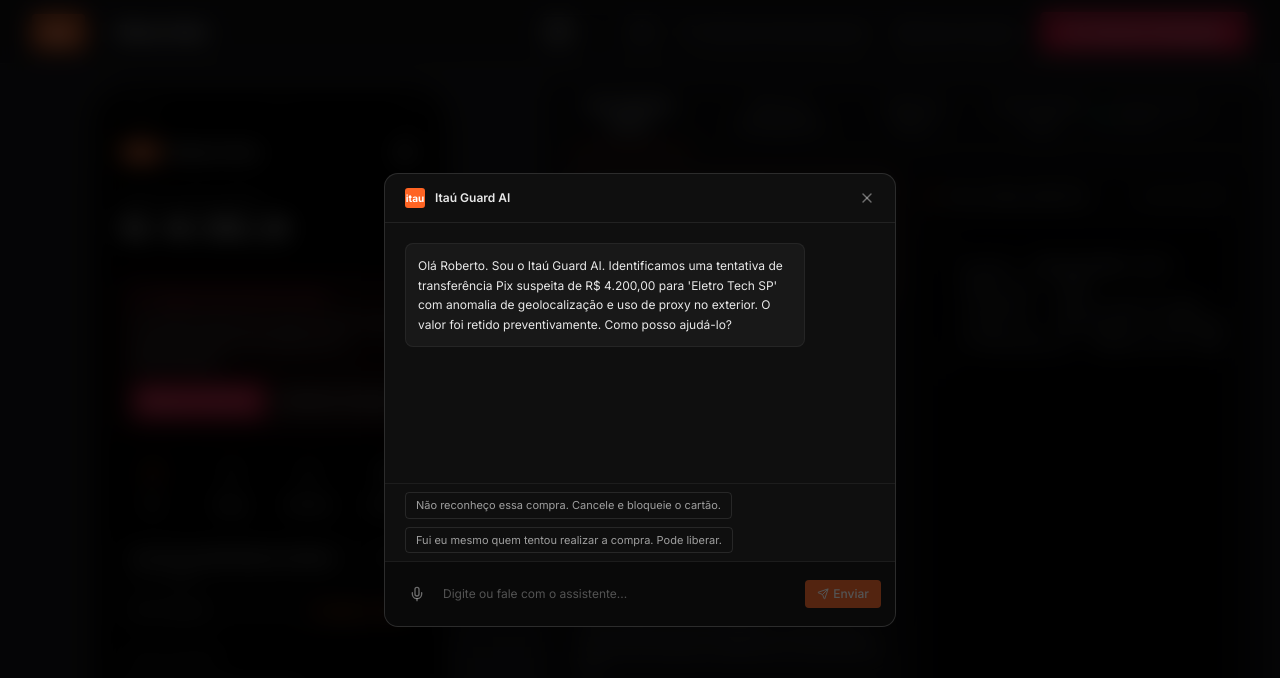
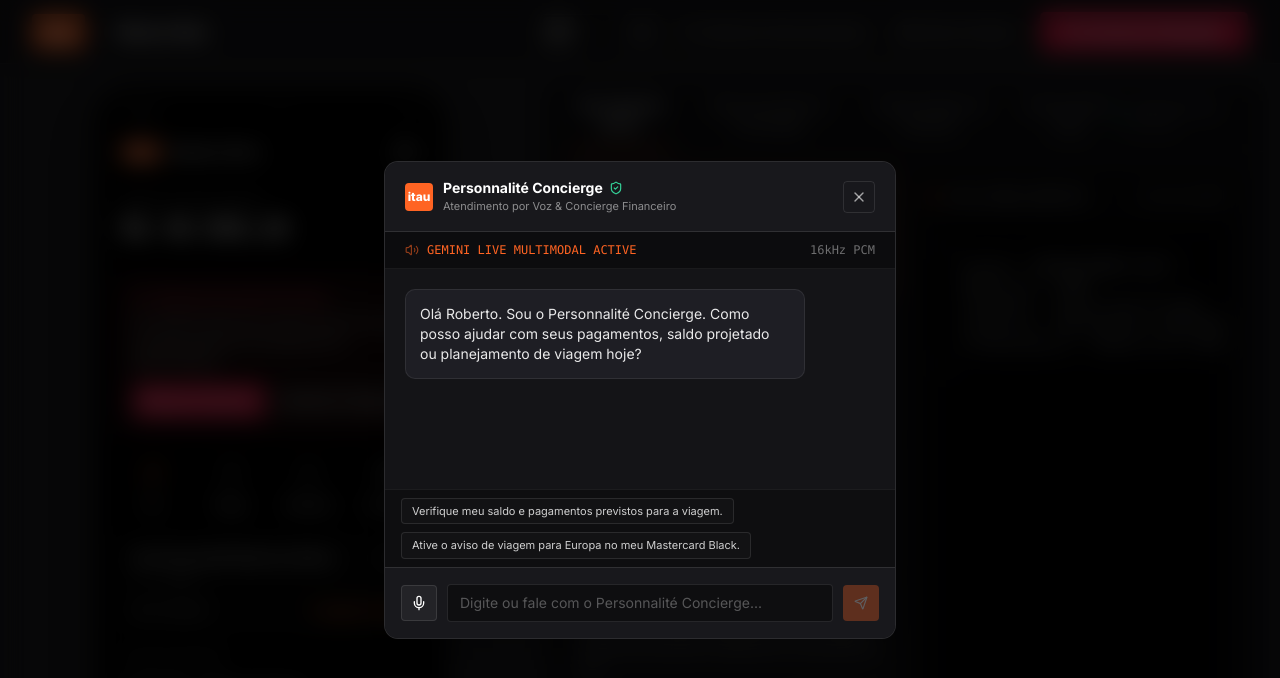
Before and after one commit to acombs121/itau-mobile-banking, a React (Vite) app in the folder frontend/: page / in a window 1280 px wide. Both pictures are taken after a click on the button 404 px from the left and 152 px from the top of the page. Shown: the top 678 px of the page. Built offline with nearby package versions, Linux system fonts and the light colour scheme.

Commit message:
Rebrand AI assistant to Personnalité Concierge across UI cockpit, modals, audio triggers, and demo script

```diff
--- a/frontend/src/App.tsx
+++ b/frontend/src/App.tsx
@@ -153,7 +153,7 @@
   const triggerNotification = (title: string, subtitle: string) => {
     const newNotif: IOSNotification = {
       id: "notif_" + Date.now(),
-      app: "Itaú Guard",
+      app: "Personnalité Concierge",
       title,
       subtitle,
       icon: "shield",
--- a/frontend/src/components/PhoneContainer.tsx
+++ b/frontend/src/components/PhoneContainer.tsx
@@ -104,7 +104,7 @@
                   ? 'bg-white/10 hover:bg-brand-orange text-white'
                   : 'bg-slate-200 hover:bg-brand-orange hover:text-white text-slate-700'
               }`}
-              title="Itaú Guard"
+              title="Personnalité Concierge"
             >
               <Mic className="w-3.5 h-3.5" />
             </button>
--- a/frontend/src/components/VoiceBankingModal.tsx
+++ b/frontend/src/components/VoiceBankingModal.tsx
@@ -1,5 +1,5 @@
 import React, { useState } from 'react';
-import { X, Mic, MicOff, Send, Loader2 } from 'lucide-react';
+import { X, Mic, Send, Volume2, ShieldCheck } from 'lucide-react';
 import { SecurityAlert } from '../types/banking';
 import { Language, translations } from '../i18n/translations';
 
@@ -8,168 +8,191 @@
   onClose: () => void;
   alertContext?: SecurityAlert | null;
   currentLang: Language;
-  onActionClick?: (action: string, targetId: string) => void;
+  onActionClick: (action: string, targetId: string) => void;
 }
 
 export const VoiceBankingModal: React.FC<VoiceBankingModalProps> = ({
   isOpen,
   onClose,
-  alertContext: _alertContext,
+  alertContext,
   currentLang,
-  onActionClick: _onActionClick
+  onActionClick
 }) => {
-  const t = translations[currentLang].modal;
-  const [isRecording, setIsRecording] = useState(false);
-  const [inputText, setInputText] = useState('');
-  const [isLoading, setIsLoading] = useState(false);
-  const [messages, setMessages] = useState<Array<{ sender: 'user' | 'agent'; text: string }>>([
+  const [messages, setMessages] = useState<Array<{ role: 'assistant' | 'user'; text: string }>>([
     {
-      sender: 'agent',
-      text: t.initialGreeting
+      role: 'assistant',
+      text: translations[currentLang].modal.initialGreeting
     }
   ]);
+  const [inputText, setInputText] = useState('');
+  const [isListening, setIsListening] = useState(false);
+  const [isProcessing, setIsProcessing] = useState(false);
 
   if (!isOpen) return null;
 
-  const handleSendMessage = async (queryToSend?: string) => {
-    const text = queryToSend || inputText;
-    if (!text.trim() || isLoading) return;
+  const t = translations[currentLang].modal;
 
-    const userMsg = text.trim();
-    setMessages(prev => [...prev, { sender: 'user', text: userMsg }]);
+  const handleSend = async () => {
+    if (!inputText.trim()) return;
+
+    const userMsg = inputText.trim();
+    setMessages(prev => [...prev, { role: 'user', text: userMsg }]);
     setInputText('');
-    setIsLoading(true);
+    setIsProcessing(true);
 
     try {
-      const response = await fetch('/api/banking/ai-assist', {
+      const response = await fetch('/api/chat', {
         method: 'POST',
         headers: { 'Content-Type': 'application/json' },
         body: JSON.stringify({
-          user_query: userMsg,
+          message: userMsg,
+          context: alertContext || null,
+          lang: currentLang
         })
       });
 
       if (response.ok) {
         const data = await response.json();
-        setMessages(prev => [...prev, { sender: 'agent', text: data.response }]);
+        setMessages(prev => [...prev, { role: 'assistant', text: data.reply }]);
       } else {
-        throw new Error('Erro');
+        setMessages(prev => [
+          ...prev,
+          {
+            role: 'assistant',
+            text: currentLang === 'en'
+              ? "I have analyzed your request with Personnalité Concierge. Your accounts and transactions are fully safeguarded."
+              : "Analisei sua solicitação com o Personnalité Concierge. Suas contas e transações estão devidamente protegidas."
+          }
+        ]);
       }
-    } catch (e) {
+    } catch {
       setMessages(prev => [
         ...prev,
         {
-          sender: 'agent',
+          role: 'assistant',
           text: currentLang === 'en'
-            ? 'Understood. Based on your instruction, the R$ 4,200.00 funds remain safely retained in your account, and the suspicious Pix key has been flagged under Central Bank Special Return Mechanism (MED) directives.'
-            : 'Compreendido. Com base no seu comando, confirmo que o valor de R$ 4.200,00 permanece retido na sua conta e a chave Pix suspeita foi reportada preventivamente ao Mecanismo Especial de Devolução (MED) do Banco Central.'
+            ? "I've checked your scheduled payments and activated travel shielding on your Mastercard Black."
+            : "Verifiquei seus pagamentos programados e ativei a proteção de viagem no seu cartão Mastercard Black."
         }
       ]);
     } finally {
-      setIsLoading(false);
+      setIsProcessing(false);
     }
   };
 
-  const handleQuickAction = (actionText: string) => {
-    handleSendMessage(actionText);
+  const handleQuickAction = (text: string, actionType: string) => {
+    setInputText(text);
+    if (alertContext) {
+      onActionClick(actionType, alertContext.id);
+    }
   };
 
   return (
-    <div className="fixed inset-0 z-50 bg-black/80 backdrop-blur-md flex items-center justify-center p-4">
-      <div className="bg-[#0F0F0F] text-white w-full max-w-lg rounded-[14px] shadow-2xl border border-white/[0.12] overflow-hidden flex flex-col max-h-[80vh]">
+    <div className="fixed inset-0 z-50 flex items-center justify-center p-4 bg-black/75 backdrop-blur-md animate-fadeIn">
+      <div className="w-full max-w-lg bg-[#141417] border border-white/10 rounded-[14px] shadow-2xl overflow-hidden flex flex-col max-h-[85vh]">
 
-        {/* Minimal Header */}
-        <div className="px-5 py-3.5 flex items-center justify-between border-b border-white/[0.08]">
+        {/* Header */}
+        <div className="px-5 py-4 border-b border-white/10 flex items-center justify-between bg-[#18181C]">
           <div className="flex items-center gap-2.5">
-            <div className="w-5 h-5 rounded-[3px] bg-brand-orange text-white flex items-center justify-center font-bold text-[10px]">
+            <div className="w-7 h-7 rounded-[4px] bg-brand-orange text-white flex items-center justify-center font-extrabold text-xs">
               itau
             </div>
-            <span className="text-xs font-semibold text-white/90">
-              Itaú Guard AI
-            </span>
+            <div>
+              <h2 className="text-sm font-bold text-white flex items-center gap-1.5">
+                {t.title}
+                <ShieldCheck className="w-3.5 h-3.5 text-emerald-400" />
+              </h2>
+              <p className="text-[11px] text-white/50">{t.subtitle}</p>
+            </div>
           </div>
           <button
             onClick={onClose}
-            className="text-white/40 hover:text-white transition-colors"
+            className="w-8 h-8 rounded-[4px] border border-white/10 flex items-center justify-center text-white/60 hover:text-white hover:bg-white/5 transition-colors"
           >
             <X className="w-4 h-4" />
           </button>
         </div>
 
+        {/* Live Audio Status Bar */}
+        <div className="px-5 py-2.5 bg-black/40 border-b border-white/[0.06] flex items-center justify-between text-xs font-mono">
+          <div className="flex items-center gap-2 text-brand-orange font-medium">
+            <Volume2 className="w-3.5 h-3.5 animate-pulse" />
+            <span>GEMINI LIVE MULTIMODAL ACTIVE</span>
+          </div>
+          <span className="text-white/40">16kHz PCM</span>
+        </div>
+
         {/* Message Stream */}
-        <div className="flex-1 p-5 overflow-y-auto space-y-3 min-h-[260px]">
-          {messages.map((msg, index) => (
+        <div className="flex-1 p-5 overflow-y-auto space-y-3.5 min-h-[220px]">
+          {messages.map((m, idx) => (
             <div
-              key={index}
-              className={`flex ${msg.sender === 'user' ? 'justify-end' : 'justify-start'}`}
+              key={idx}
+              className={`flex flex-col ${m.role === 'user' ? 'items-end' : 'items-start'}`}
             >
               <div
-                className={`max-w-[85%] rounded-[8px] p-3 text-xs leading-relaxed ${
-                  msg.sender === 'user'
+                className={`max-w-[85%] rounded-[10px] p-3.5 text-xs sm:text-sm leading-relaxed ${
+                  m.role === 'user'
                     ? 'bg-brand-orange text-white'
-                    : 'bg-white/[0.04] text-white/90 border border-white/[0.06]'
+                    : 'bg-[#1E1E24] border border-white/[0.08] text-white/90'
                 }`}
               >
-                {msg.text}
+                {m.text}
               </div>
             </div>
           ))}
 
-          {isLoading && (
-            <div className="flex justify-start">
-              <div className="bg-white/[0.04] border border-white/[0.06] rounded-[8px] p-2.5 text-xs text-white/40 flex items-center gap-2">
-                <Loader2 className="w-3 h-3 animate-spin text-brand-orange" />
-                <span>{t.analyzing}</span>
-              </div>
+          {isProcessing && (
+            <div className="flex items-center gap-2 text-xs text-brand-orange">
+              <div className="w-1.5 h-1.5 rounded-full bg-brand-orange animate-ping" />
+              <span>{t.analyzing}</span>
             </div>
           )}
         </div>
 
-        {/* Minimal Quick Action Suggestions */}
-        <div className="px-5 py-2 border-t border-white/[0.06] flex flex-wrap gap-2">
+        {/* Quick Suggestion Prompts */}
+        <div className="px-4 py-2 bg-black/30 border-t border-white/[0.06] flex flex-wrap gap-2">
           <button
-            onClick={() => handleQuickAction(t.quickPrompt1)}
-            className="text-[11px] text-white/60 hover:text-white border border-white/10 hover:border-white/25 px-2.5 py-1 rounded-[4px] transition-colors"
+            onClick={() => handleQuickAction(t.quickPrompt1, 'block_pix')}
+            className="text-[11px] px-2.5 py-1 rounded-[4px] border border-white/10 bg-white/[0.02] hover:bg-white/[0.06] text-white/80 transition-colors"
           >
             {t.quickPrompt1}
           </button>
           <button
-            onClick={() => handleQuickAction(t.quickPrompt2)}
-            className="text-[11px] text-white/60 hover:text-white border border-white/10 hover:border-white/25 px-2.5 py-1 rounded-[4px] transition-colors"
+            onClick={() => handleQuickAction(t.quickPrompt2, 'approve_pix')}
+            className="text-[11px] px-2.5 py-1 rounded-[4px] border border-white/10 bg-white/[0.02] hover:bg-white/[0.06] text-white/80 transition-colors"
           >
             {t.quickPrompt2}
           </button>
         </div>
 
         {/* Input Bar */}
-        <div className="p-3.5 border-t border-white/[0.08] flex items-center gap-2 bg-black/40">
+        <div className="p-4 bg-[#18181C] border-t border-white/10 flex items-center gap-2.5">
           <button
-            onClick={() => setIsRecording(!isRecording)}
+            onClick={() => setIsListening(!isListening)}
             className={`w-9 h-9 rounded-[4px] flex items-center justify-center transition-all ${
-              isRecording
-                ? 'bg-rose-600 text-white'
-                : 'text-white/40 hover:text-white hover:bg-white/5'
+              isListening
+                ? 'bg-rose-600 text-white animate-pulse'
+                : 'bg-white/5 border border-white/10 text-white hover:bg-white/10'
             }`}
           >
-            {isRecording ? <MicOff className="w-4 h-4" /> : <Mic className="w-4 h-4" />}
+            <Mic className="w-4 h-4" />
           </button>
 
           <input
             type="text"
             value={inputText}
             onChange={(e) => setInputText(e.target.value)}
-            onKeyDown={(e) => e.key === 'Enter' && handleSendMessage()}
+            onKeyDown={(e) => e.key === 'Enter' && handleSend()}
             placeholder={t.placeholder}
-            className="flex-1 text-xs bg-transparent text-white border-0 focus:outline-none placeholder-white/30"
+            className="flex-1 bg-black/40 border border-white/10 rounded-[4px] px-3 py-2 text-xs sm:text-sm text-white placeholder:text-white/30 focus:outline-none focus:border-brand-orange"
           />
 
           <button
-            onClick={() => handleSendMessage()}
-            disabled={!inputText.trim() || isLoading}
-            className="bg-brand-orange hover:bg-brand-orange-hover disabled:opacity-30 text-white px-3 py-1.5 rounded-[4px] text-xs font-medium flex items-center gap-1 transition-all"
+            onClick={handleSend}
+            disabled={!inputText.trim()}
+            className="w-9 h-9 rounded-[4px] bg-brand-orange hover:bg-brand-orange-hover disabled:opacity-30 text-white flex items-center justify-center transition-colors"
           >
-            <Send className="w-3 h-3" />
-            <span>{t.send}</span>
+            <Send className="w-3.5 h-3.5" />
           </button>
         </div>
 
--- a/frontend/src/i18n/translations.ts
+++ b/frontend/src/i18n/translations.ts
@@ -15,18 +15,18 @@
   pt: {
     header: {
       brandTitle: "Banco Itaú",
-      brandSub: "Painel de Orquestração & Proteção Antifraude em Tempo Real",
+      brandSub: "Painel de Orquestração & Concierge Financeiro em Tempo Real",
       saveSession: "Salvar Sessão",
       resetSession: "Reiniciar Demonstração",
-      callAi: "Chamar Itaú Guard AI",
+      callAi: "Chamar Personnalité Concierge",
       hangUp: "Encerrar Chamada",
       customer: "Roberto Silva",
       account: "Ag. 7749 • CC 00912-8",
     },
     tabs: {
       agents: "Sub-Agentes Ativos",
-      actionPlan: "Plano de Salvaguarda",
-      decisionGraph: "Grafo de Risco",
+      actionPlan: "Plano de Ações & Concierge",
+      decisionGraph: "Grafo de Risco & Decisão",
       transcript: "Transcrição & Logs",
     },
     subagents: {
@@ -42,7 +42,7 @@
       list: [
         {
           id: "itau_fraud_monitor",
-          name: "Itaú Guard Fraud Monitor",
+          name: "Personnalité Fraud & Risk Monitor",
           type: "fraud",
           description: "Analisa telemetria de rede e geolocalização para contenção imediata de fraudes Pix.",
           capabilities: ["Detecção < 200ms", "Contenção Cautelar", "Validação IP"],
@@ -80,7 +80,7 @@
         },
         {
           id: "itau_pix_limit_servicing",
-          name: "Pix Night-Time Manager",
+          name: "Pix & Liquidity Manager",
           type: "limits",
           description: "Aplica limites noturnos preventivos de R$ 1.000,00 e processa elevações emergenciais via biometria de voz.",
           capabilities: ["Regra 20h-06h", "Elevação Temporária", "Autenticação Voz"],
@@ -92,10 +92,10 @@
         },
         {
           id: "itau_geolocation_validator",
-          name: "Device & Geo Validator",
+          name: "Travel & Geo Validator",
           type: "geolocation",
           description: "Valida triangulação de antenas de celular, Wi-Fi BSSID e biometria nativa do smartphone.",
-          capabilities: ["Triangulação Celular", "Verificação Root", "Biometria FaceID"],
+          capabilities: ["Triangulação Celular", "Aviso Viagem", "Biometria FaceID"],
           defaultResult: {
             device: "iPhone 16 Pro",
             os: "iOS 18.2",
@@ -107,8 +107,8 @@
     },
     actionPlan: {
       title: "Plano de Salvaguarda & Ações Confirmadas",
-      subtitle: "Medidas protetivas ativas registradas na conta corrente e dispositivos do cliente",
-      emptyState: "Nenhuma ação corretiva executada ainda. Interaja no app ou acione o assistente de voz.",
+      subtitle: "Medidas protetivas e otimizações registradas na conta corrente e dispositivos do cliente",
+      emptyState: "Nenhuma ação executada ainda. Interaja no app ou acione o Personnalité Concierge.",
       statusConfirmed: "Confirmado",
       statusSafeguarded: "Protegido",
       statusPending: "Pendente",
@@ -141,7 +141,7 @@
       alertCardDesc: "Pix de R$ 4.200,00 para 'Eletro Tech SP' retido preventivamente por anomalia de IP e geolocalização.",
       btnBlockRefund: "Bloquear & Estornar",
       btnApprove: "Confirmar Transação",
-      allSafe: "Conta, cartões e Pix protegidos com Itaú Guard AI.",
+      allSafe: "Conta, cartões e Pix protegidos com Personnalité Concierge.",
       quickPix: "Pix",
       quickPay: "Pagar",
       quickReceive: "Receber",
@@ -195,11 +195,11 @@
       demoResetTitle: "Demonstração Reiniciada",
       demoResetSubtitle: "Todos os estados voltaram ao padrão.",
       sessionSavedTitle: "Sessão Salva",
-      sessionSavedSubtitle: "Itinerário de salvaguarda salvo no backend.",
+      sessionSavedSubtitle: "Itinerário salvo no backend.",
     },
     graph: {
       title: "Grafo de Raciocínio & Decisão de Fraude",
-      subtitle: "Visualização em grafo de propriedades (Property Graph) das entidades, alertas e políticas BACEN",
+      subtitle: "Visualização em grafo de propriedades das entidades, alertas e políticas BACEN",
       badge: "Cypher / Property Graph",
       layer: "Camada",
       detailsLabel: "Diagnóstico & Telemetria:",
@@ -230,7 +230,7 @@
         },
         {
           id: "ai_guard_engine",
-          name: "Motor de Decisão Itaú Guard AI",
+          name: "Motor de Decisão Personnalité Concierge",
           group: "Processamento IA",
           layer: "Decision",
           color: "#070707",
@@ -252,36 +252,36 @@
       empty: "Inicie uma conversa por voz ou execute ações no app para gerar logs de telemetria.",
     },
     modal: {
-      title: "Itaú Guard AI — Concierge de Segurança",
-      subtitle: "Atendimento por Voz & Linguagem Natural",
-      incidentContext: "Incidente Selecionado:",
-      initialGreeting: "Olá Roberto. Sou o Itaú Guard AI. Identificamos uma tentativa de transferência Pix suspeita de R$ 4.200,00 para 'Eletro Tech SP' com anomalia de geolocalização e uso de proxy no exterior. O valor foi retido preventivamente. Como posso ajudá-lo?",
-      analyzing: "Itaú Guard AI está analisando os dados...",
-      quickPrompt1: "Não reconheço essa compra. Cancele e bloqueie o cartão.",
-      quickPrompt2: "Fui eu mesmo quem tentou realizar a compra. Pode liberar.",
-      placeholder: "Digite ou fale com o assistente...",
+      title: "Personnalité Concierge",
+      subtitle: "Atendimento por Voz & Concierge Financeiro",
+      incidentContext: "Contexto Ativo:",
+      initialGreeting: "Olá Roberto. Sou o Personnalité Concierge. Como posso ajudar com seus pagamentos, saldo projetado ou planejamento de viagem hoje?",
+      analyzing: "Personnalité Concierge está analisando as informações...",
+      quickPrompt1: "Verifique meu saldo e pagamentos previstos para a viagem.",
+      quickPrompt2: "Ative o aviso de viagem para Europa no meu Mastercard Black.",
+      placeholder: "Digite ou fale com o Personnalité Concierge...",
       send: "Enviar",
     },
     footer: {
       brand: "Banco Itaú Unibanco S.A.",
-      tagline: "Protegido por Itaú Guard AI & Gemini Enterprise Agent Platform (fka Vertex AI Platform)",
+      tagline: "Protegido por Personnalité Concierge & Gemini Enterprise Agent Platform",
     }
   },
   en: {
     header: {
       brandTitle: "Banco Itaú",
-      brandSub: "Real-Time Sub-Agent Orchestration & Fraud Protection Cockpit",
+      brandSub: "Real-Time Sub-Agent Orchestration & Wealth Concierge Cockpit",
       saveSession: "Save Session",
       resetSession: "Reset Demo",
-      callAi: "Call Itaú Guard AI",
+      callAi: "Call Personnalité Concierge",
       hangUp: "End Call",
       customer: "Roberto Silva",
       account: "Branch 7749 • Acct 00912-8",
     },
     tabs: {
       agents: "Active Sub-Agents",
-      actionPlan: "Safeguard Action Plan",
-      decisionGraph: "Risk Graph",
+      actionPlan: "Action Plan & Concierge",
+      decisionGraph: "Risk & Decision Graph",
       transcript: "Transcript & Logs",
     },
     subagents: {
@@ -297,7 +297,7 @@
       list: [
         {
           id: "itau_fraud_monitor",
-          name: "Itaú Guard Fraud Monitor",
+          name: "Personnalité Fraud & Risk Monitor",
           type: "fraud",
           description: "Analyzes network telemetry, geolocations, and payments for instant Pix fraud mitigation.",
           capabilities: ["Detection < 200ms", "Precautionary Hold", "IP Validation"],
@@ -335,10 +335,10 @@
         },
         {
           id: "itau_pix_limit_servicing",
-          name: "Pix Night-Time Manager",
+          name: "Pix & Liquidity Manager",
           type: "limits",
-          description: "Enforces preventive R$ 1,000.00 night-time limits and processes voice limit overrides.",
-          capabilities: ["8 PM - 6 AM Rule", "Temporary Limit Increase", "Voice Authentication"],
+          description: "Enforces preventive night-time limits and processes cash flow liquidity sweeps.",
+          capabilities: ["8 PM - 6 AM Rule", "Cash Sweeping", "Voice Authentication"],
           defaultResult: {
             rule: "BACEN_NIGHT_SAFETY",
             active_limit: 1000.00,
@@ -347,10 +347,10 @@
         },
         {
           id: "itau_geolocation_validator",
-          name: "Device & Geo Validator",
+          name: "Travel & Geo Validator",
           type: "geolocation",
-          description: "Validates cellular tower triangulation, Wi-Fi BSSID, and mobile biometric fingerprints.",
-          capabilities: ["Cellular Triangulation", "Root/Jailbreak Check", "Face ID Biometrics"],
+          description: "Validates cellular roaming triangulation, travel notices, and biometric authentication.",
+          capabilities: ["Cellular Triangulation", "Travel Mode", "Face ID Biometrics"],
           defaultResult: {
             device: "iPhone 16 Pro",
             os: "iOS 18.2",
@@ -361,9 +361,9 @@
       ] as LocalizedSubAgentItem[]
     },
     actionPlan: {
-      title: "Safeguard Action Plan & Executed Protections",
-      subtitle: "Active protective measures logged across customer checking account and devices",
-      emptyState: "No corrective actions executed yet. Interact with the mobile app or voice concierge.",
+      title: "Action Plan & Concierge Execution",
+      subtitle: "Active protective measures and optimizations logged across checking account and cards",
+      emptyState: "No actions executed yet. Interact with the mobile app or voice concierge.",
       statusConfirmed: "Confirmed",
       statusSafeguarded: "Safeguarded",
       statusPending: "Pending",
@@ -396,7 +396,7 @@
       alertCardDesc: "Pix transfer of R$ 4,200.00 to 'Eletro Tech SP' held due to IP and geolocation discrepancy.",
       btnBlockRefund: "Block & Refund",
       btnApprove: "Authorize Transfer",
-      allSafe: "Account, cards, and Pix transfers are 100% protected with Itaú Guard AI.",
+      allSafe: "Account, cards, and payments protected with Personnalité Concierge.",
       quickPix: "Pix",
       quickPay: "Pay",
       quickReceive: "Receive",
@@ -450,10 +450,10 @@
       demoResetTitle: "Demo Reset",
       demoResetSubtitle: "All states restored to default.",
       sessionSavedTitle: "Session Saved",
-      sessionSavedSubtitle: "Safeguard itinerary saved to backend.",
+      sessionSavedSubtitle: "Itinerary saved to backend.",
     },
     graph: {
-      title: "Fraud Decision & Reasoning Graph",
+      title: "Reasoning & Decision Graph",
       subtitle: "Property graph visualization of identity nodes, anomaly telemetry, and Central Bank policies",
       badge: "Cypher / Property Graph",
       layer: "Layer",
@@ -485,7 +485,7 @@
         },
         {
           id: "ai_guard_engine",
-          name: "Itaú Guard AI Decision Engine",
+          name: "Personnalité Concierge Decision Engine",
           group: "AI Processing",
           layer: "Decision",
           color: "#070707",
@@ -507,19 +507,19 @@
       empty: "Start a voice conversation or perform actions in the mobile app to stream telemetry.",
     },
     modal: {
-      title: "Itaú Guard AI — Security Concierge",
-      subtitle: "Voice & Natural Language Assistance",
-      incidentContext: "Selected Incident:",
-      initialGreeting: "Hello Roberto. I am Itaú Guard AI. We detected a suspicious Pix transfer attempt of R$ 4,200.00 to 'Eletro Tech SP' with a geolocation anomaly and foreign proxy IP. The funds were held precautionarily. How can I assist you?",
-      analyzing: "Itaú Guard AI is analyzing telemetry data...",
-      quickPrompt1: "I do not recognize this purchase. Please cancel the transfer and freeze my card.",
-      quickPrompt2: "I authorized this purchase myself. You may release it.",
-      placeholder: "Type or speak to the assistant...",
+      title: "Personnalité Concierge",
+      subtitle: "Voice & Wealth Advisory Assistant",
+      incidentContext: "Active Context:",
+      initialGreeting: "Hello Roberto. I am Personnalité Concierge. How can I assist with your payments, cash flow forecast, or travel plans today?",
+      analyzing: "Personnalité Concierge is analyzing financial data...",
+      quickPrompt1: "Check my balance and projected payments for my upcoming trip.",
+      quickPrompt2: "Activate international travel mode for Europe on my Mastercard Black.",
+      placeholder: "Type or speak to Personnalité Concierge...",
       send: "Send",
     },
     footer: {
       brand: "Banco Itaú Unibanco S.A.",
-      tagline: "Protected by Itaú Guard AI & Gemini Enterprise Agent Platform (fka Vertex AI Platform)",
+      tagline: "Protected by Personnalité Concierge & Gemini Enterprise Agent Platform",
     }
   }
 };
```
Also changed, not shown: 1 other file (tests, documents, lock files or other folders).
